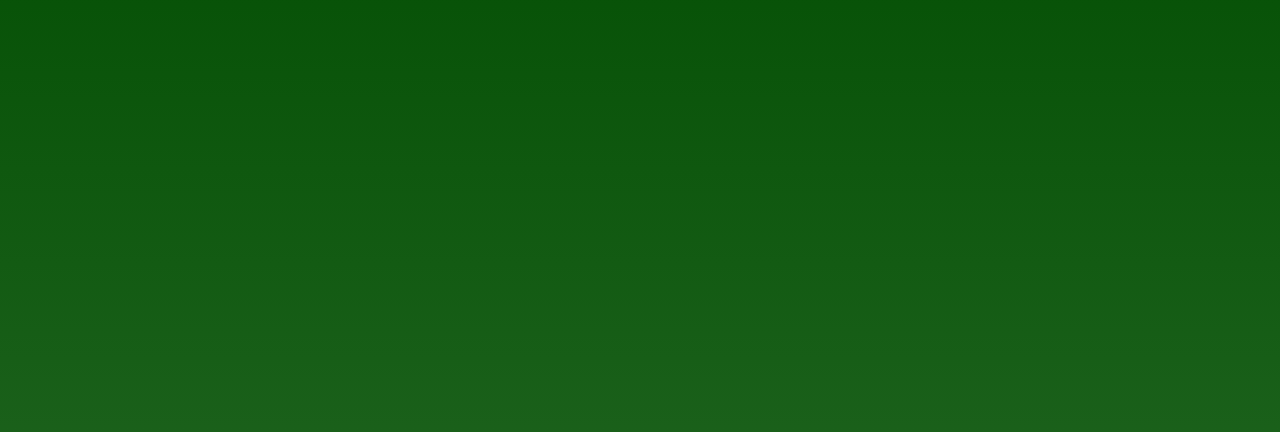
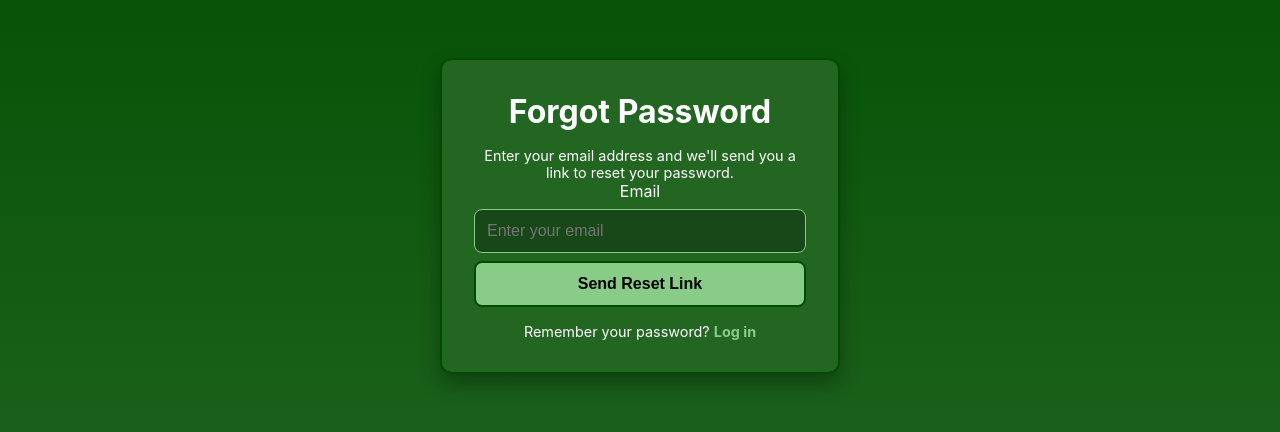
Before and after one commit to Mattzcap/web-service, a React (Create React App) app: page /emailforgot in a window 1280 px wide. Before the commit this address had no page. Shown: the part 184-616 px from the top of the page. Built offline with nearby package versions, Linux system fonts and the light colour scheme.

Commit message:
EmailForgot

```diff
--- a/src/App.js
+++ b/src/App.js
@@ -3,7 +3,8 @@ import { BrowserRouter as Router, Routes, Route } from "react-router-dom";
 import LoginPage from "./pages/LoginPage";
 import LandingPage from "./pages/LandingPage";
 import SignupPage from "./pages/SignUpPage";
-import ForgotPage from "./pages/ForgotPage ";
+import ForgotPage from "./pages/ForgotPage";
+import EmailForgot from "./pages/EmailForgot";
 
 function App() {
   return (
@@ -21,6 +22,9 @@ function App() {
         {/* Default Route - Forgot Page */}
         <Route path="/forgot" element={<ForgotPage />} />
 
+        {/* Default Route - Forgot Page */}
+        <Route path="/emailforgot" element={<EmailForgot />} />
+
 
 
       </Routes>
--- /dev/null
+++ b/src/pages/EmailForgot.jsx
@@ -0,0 +1,54 @@
+import React, { useState } from "react";
+import '../styles/App.css';
+
+const ForgotPassword = () => {
+  const [email, setEmail] = useState("");
+
+  const handleChange = (e) => {
+    setEmail(e.target.value);
+  };
+
+  const handleSubmit = (e) => {
+    e.preventDefault();
+    console.log("Reset password request for:", email);
+    // Add password reset logic here
+  };
+
+  return (
+    <div className="flex items-center justify-center min-h-screen bg-gradient-to-r from-black to-white text-black px-4">
+      <div className="w-full max-w-md bg-white p-10 rounded-lg shadow-lg flex flex-col forgot-password-container">
+        <h2 className="text-3xl font-bold text-center mb-4">Forgot Password</h2>
+        <p className="text-center text-gray-600 mb-6">
+          Enter your email address and we'll send you a link to reset your password.
+        </p>
+
+        <form onSubmit={handleSubmit} className="space-y-5">
+          {/* Email Input */}
+          <div>
+            <label className="block font-medium text-gray-700 mb-2">Email</label>
+            <input
+              type="email"
+              name="email"
+              value={email}
+              onChange={handleChange}
+              required
+              className="w-full p-3 border border-gray-300 rounded-lg focus:outline-none focus:ring-2 focus:ring-black"
+              placeholder="Enter your email"
+            />
+          </div>
+
+          {/* Reset Password Button */}
+          <button type="submit" className="w-full py-3 text-lg bg-black text-white rounded-lg hover:bg-gray-800">
+            Send Reset Link
+          </button>
+        </form>
+
+        <p className="text-center text-gray-600 mt-6 text-sm">
+          Remember your password? <a href="/login" className="text-black hover:underline">Log in</a>
+        </p>
+      </div>
+    </div>
+  );
+};
+
+export default ForgotPassword;
--- a/src/pages/SignUpPage.jsx
+++ b/src/pages/SignUpPage.jsx
@@ -57,7 +57,7 @@ const SignupPage = () => {
           </div>
 
           {/* Password Field */}
-          <div className="password-container">
+          <div className="password-container relative">
             <label className="block font-medium text-gray-700 mb-2">Password</label>
             <input
               type={showPassword ? "text" : "password"}
@@ -70,14 +70,14 @@ const SignupPage = () => {
             />
             <span
               onClick={() => setShowPassword(!showPassword)}
-              className="eye-icon"
+              className="absolute right-3 top-10 text-gray-700 cursor-pointer"
             >
               {showPassword ? <FaEyeSlash size={20} /> : <FaEye size={20} />}
             </span>
           </div>
 
           {/* Confirm Password Field */}
-          <div className="password-container">
+          <div className="password-container relative">
             <label className="block font-medium text-gray-700 mb-2">Confirm Password</label>
             <input
               type={showConfirmPassword ? "text" : "password"}
@@ -90,7 +90,7 @@ const SignupPage = () => {
             />
             <span
               onClick={() => setShowConfirmPassword(!showConfirmPassword)}
-              className="eye-icon"
+              className="absolute right-3 top-10 text-gray-700 cursor-pointer"
             >
               {showConfirmPassword ? <FaEyeSlash size={20} /> : <FaEye size={20} />}
             </span>
--- a/src/styles/App.css
+++ b/src/styles/App.css
@@ -528,3 +528,94 @@
   .eye-icon:hover {
     color: #20dd07;
   }
+  /* ==============================
+   Forgot Password Page Styles
+   ============================== */
+.forgot-password-container {
+  width: 100%;
+  max-width: 400px;
+  background: #226622; /* Dark green background */
+  color: white;
+  padding: 2rem;
+  border-radius: 12px;
+  box-shadow: 0px 10px 20px rgba(0, 0, 0, 0.3);
+  text-align: center;
+  border: 2px solid #004d00; /* Darker green border for contrast */
+}
+
+/* Title */
+.forgot-password-container h2 {
+  font-size: 2rem;
+  font-weight: bold;
+  margin-bottom: 1rem;
+}
+
+/* Input Fields */
+.forgot-password-container input {
+  width: 100%;
+  padding: 12px;
+  margin: 8px 0;
+  border: 1px solid #88cc88; /* Light green border */
+  border-radius: 8px;
+  font-size: 1rem;
+  background: rgba(0, 0, 0, 0.3);
+  color: white;
+  outline: none;
+}
+
+/* Input Focus Effect */
+.forgot-password-container input:focus {
+  border-color: #66aa66;
+  box-shadow: 0 0 8px rgba(136, 204, 136, 0.5);
+}
+
+/* Reset Button Styling */
+.forgot-password-container button {
+  width: 100%;
+  padding: 12px;
+  font-size: 1rem;
+  font-weight: bold;
+  border-radius: 8px;
+  border: none;
+  cursor: pointer;
+  transition: 0.3s ease-in-out;
+  background: #88cc88;
+  color: black;
+  border: 2px solid #004d00;
+}
+
+.forgot-password-container button:hover {
+  background: #66aa66;
+}
+
+/* Sign-in Link */
+.forgot-password-container p {
+  margin-top: 1rem;
+  font-size: 0.9rem;
+}
+
+.forgot-password-container p a {
+  color: #88cc88;
+  text-decoration: none;
+  font-weight: bold;
+}
+
+.forgot-password-container p a:hover {
+  text-decoration: underline;
+}
+
+/* Responsive Styles */
+@media (max-width: 768px) {
+  .forgot-password-container {
+    width: 90%;
+    padding: 1.5rem;
+  }
+
+  .forgot-password-container h2 {
+    font-size: 1.8rem;
+  }
+
+  .forgot-password-container button {
+    font-size: 0.9rem;
+  }
+}
```
